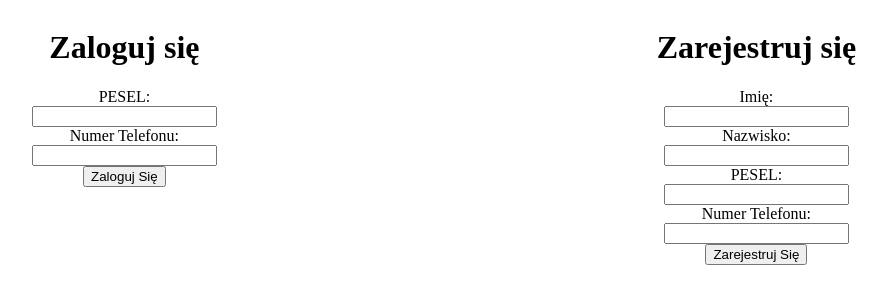
After one commit to F1GUR/med, a PHP site: page /patientLogin.php?id=1 in a window 1280 px wide. The commit adds this page. Shown: the top 304 px of the page, without its empty margins (196-1083 px from the left). Run offline with PHP 8.4, Linux system fonts and the light colour scheme.

Commit message:
dodawanielekarzy,rejestracja i logowanie

```diff
--- a/index.php
+++ b/index.php
@@ -24,7 +24,7 @@ if($q && $q->execute()) {
 
                 $appointmentTimestamp = strtotime($appointmentDate);
 
-                echo "<a href=\"appointment.php?id=$appointmentId\" style=\"margin:10px; display:block\">";
+                echo "<a href=\"patientLogin.php?id=$appointmentId\" style=\"margin:10px; display:block\">";
 
                 echo date("j.m H:i", $appointmentTimestamp);
 
--- /dev/null
+++ b/patientLogin.php
@@ -0,0 +1,42 @@
+<?php
+$appointmentId = $_REQUEST['id'];
+
+
+
+
+
+?>
+
+
+<div style="display:flex; flex-direction: row">
+    <div style="flex-grow: 1; text-align:center">
+        <h1>Zaloguj się</h1>
+        <form action="appointment.php" method="post">
+            <label for="pesel">PESEL:</label><br>
+            <input type="text" name="pesel" id="pesel"><br>
+            <label for="phone">Numer Telefonu:</label><br>
+            <input type="text" name="phone" id="phone"><br>
+            <input type="hidden" name="appointmentID" value="<?php echo $appointmentId; ?>">
+
+            <input type="submit" value="Zaloguj Się">
+        </form>
+    </div>
+    <div style="flex-grow: 1; text-align:center">
+
+
+    <h1>Zarejestruj się</h1>
+        <form action="appointment.php" method="post">
+            <label for="firstName">Imię:</label><br>
+            <input type="text" name="firstName" id="firstName"><br>
+            <label for="lastName">Nazwisko:</label><br>
+            <input type="text" name="lastName" id="lastName"><br>
+            <label for="pesel">PESEL:</label><br>
+            <input type="text" name="pesel" id="pesel"><br>
+            <label for="phone">Numer Telefonu:</label><br>
+            <input type="text" name="phone" id="phone"><br>
+            <input type="hidden" name="appointmentID" value="<?php echo $appointmentId; ?>">
+
+            <input type="submit" value="Zarejestruj Się">
+        </form>
+    </div>
+</div>
```
Also changed, not shown: appointment.php (+24 -20 lines).
